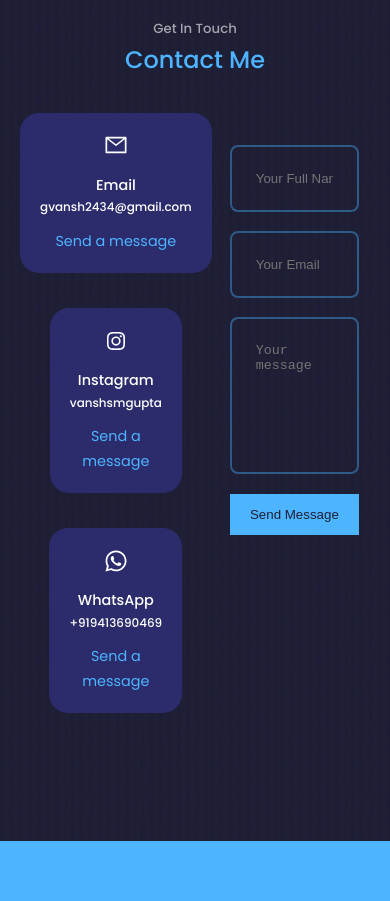
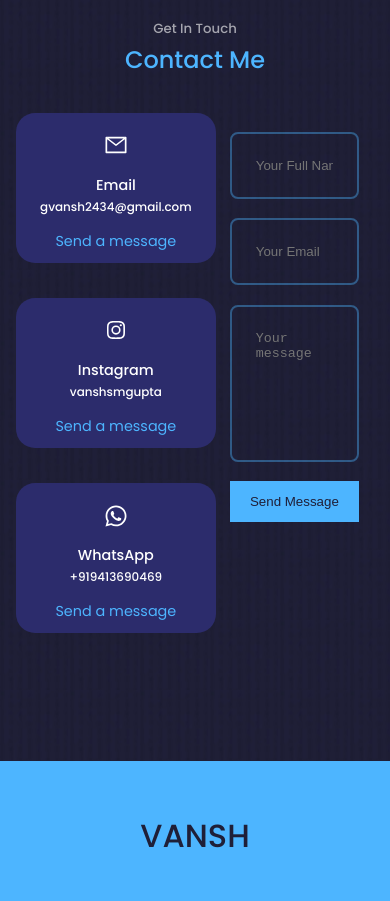
Before and after one commit to vanshsmgupta/portfolio, a React (Create React App) app: page / in a window 390 px wide. Shown: the part 8200-9101 px from the top of the page. Built offline with nearby package versions, Linux system fonts and the light colour scheme.

Commit message:
Update Contact.css

```diff
--- a/src/components/Contact/Contact.css
+++ b/src/components/Contact/Contact.css
@@ -69,15 +69,18 @@
     }
 
     .contact__option {
-        font-size: 0.9rem; /* Reduce the font size for smaller screens */
-        white-space: normal; /* Allow text to wrap */
+        font-size: 0.9rem;
+        white-space: normal;
         overflow: visible;
-        text-overflow: clip; /* Avoid ellipsis and allow text to overflow */
-        margin-bottom: 1rem; /* Add margin between the options to prevent overlapping */
+        text-overflow: clip;
+        margin-bottom: 1rem;
+        width: 200px; /* Set a fixed width */
+        height: 150px;
     }
 
+
     form {
-        margin-top: 2rem; /* Add more margin to the top of the form to create more space */
+        margin-top: 1.2rem; /* Add more margin to the top of the form to create more space */
         margin-left: 3rem; /* Move the form to the left */
         margin-right: auto;
     }
```
